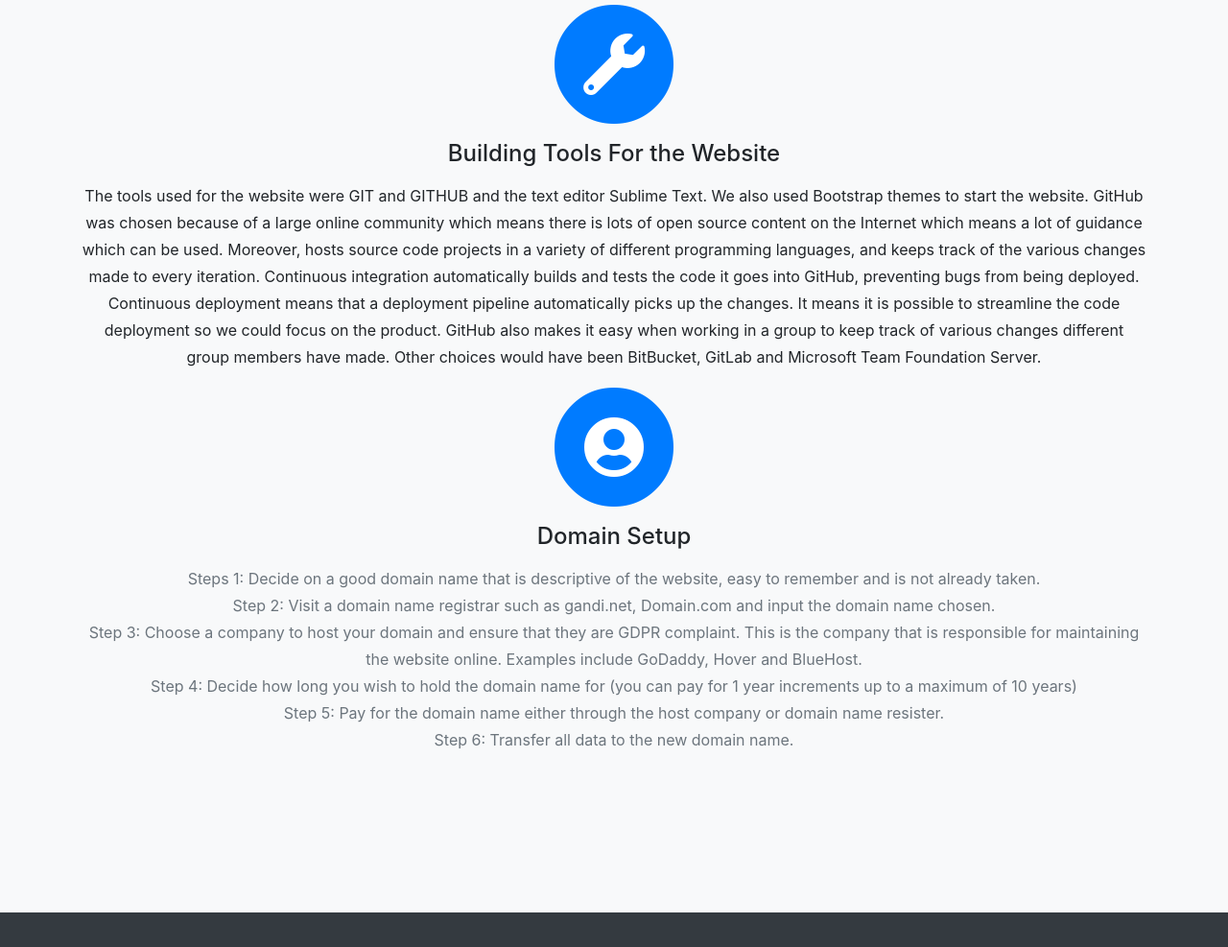
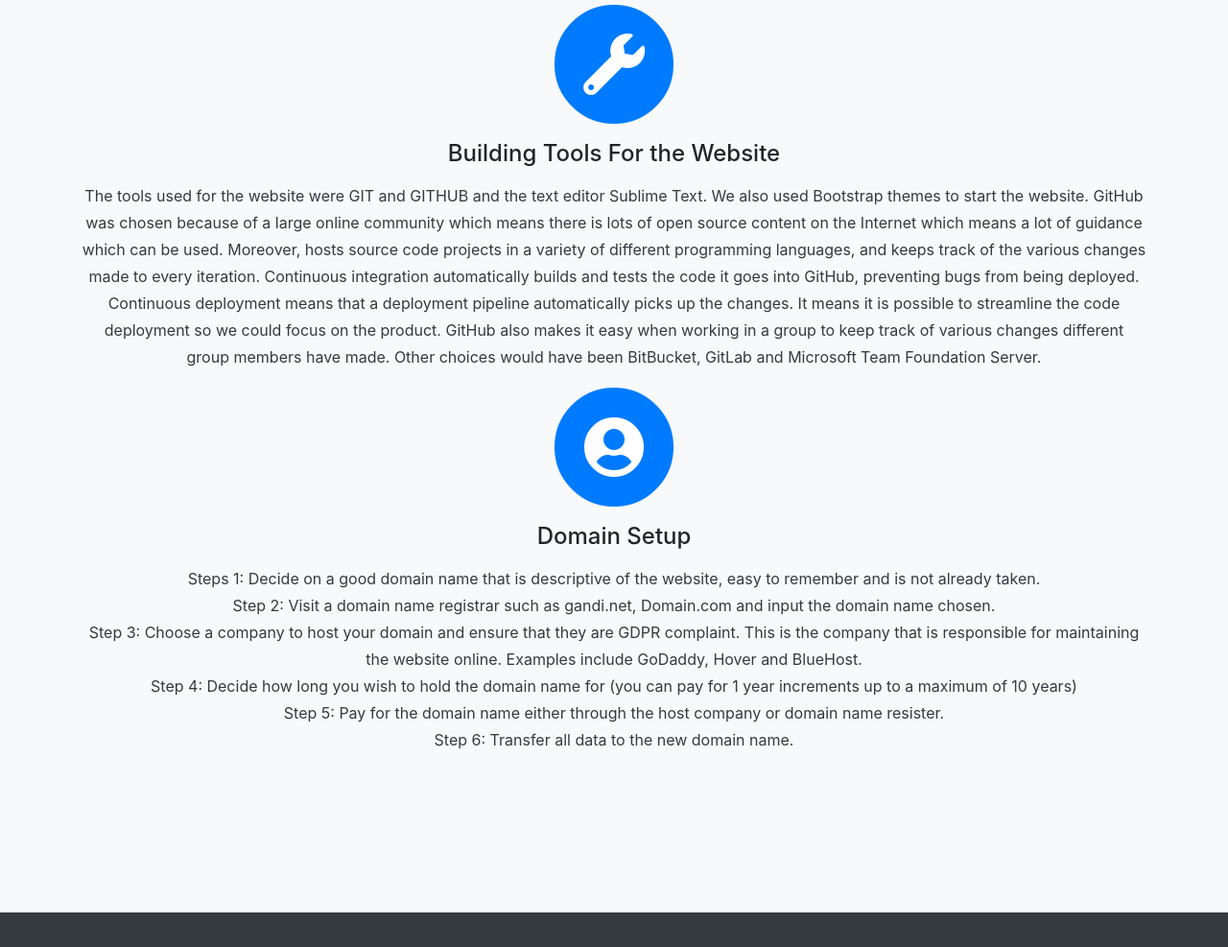
Before and after one commit to Jawwad-Adel/Jawwad-Adel.github.io, a website with bundled scripts: page index.html in a window 1280 px wide. Shown: the part 4882-5869 px from the top of the page at 96% size. Built offline with nearby package versions, Linux system fonts and the light colour scheme; files whose address does not match are found by name; a web font is replaced by a local one.

Commit message:
Update index.html

```diff
--- a/index.html
+++ b/index.html
@@ -329,7 +329,7 @@
             <i class="fas fa-wrench fa-stack-1x fa-inverse"></i>
           </span>
           <h4 class="service-heading">Building Tools For the Website</h4>
-          <p class="text-mute">The tools used for the website were GIT and GITHUB and the text editor Sublime Text. We also used Bootstrap themes to start the website. GitHub was chosen because of a large online community which means there is lots of open source content on the Internet which means a lot of guidance which can be used. Moreover, hosts source code projects in a variety of different programming languages, and keeps track of the various changes made to every iteration. Continuous integration automatically builds and tests the code it goes into GitHub, preventing bugs from being deployed. Continuous deployment means that a deployment pipeline automatically picks up the changes. It means it is possible to streamline the code deployment so we could focus on the product. GitHub also makes it easy when working in a group to keep track of various changes different group members have made. Other choices would have been BitBucket, GitLab and Microsoft Team Foundation Server.</p>
+          <p class="text-dark">The tools used for the website were GIT and GITHUB and the text editor Sublime Text. We also used Bootstrap themes to start the website. GitHub was chosen because of a large online community which means there is lots of open source content on the Internet which means a lot of guidance which can be used. Moreover, hosts source code projects in a variety of different programming languages, and keeps track of the various changes made to every iteration. Continuous integration automatically builds and tests the code it goes into GitHub, preventing bugs from being deployed. Continuous deployment means that a deployment pipeline automatically picks up the changes. It means it is possible to streamline the code deployment so we could focus on the product. GitHub also makes it easy when working in a group to keep track of various changes different group members have made. Other choices would have been BitBucket, GitLab and Microsoft Team Foundation Server.</p>
         </div>
         <div class="col-md-12">
           <span class="fa-stack fa-4x">
@@ -337,7 +337,7 @@
             <i class="fas fa-user-circle fa-stack-1x fa-inverse"></i>
           </span>
           <h4 class="service-heading">Domain Setup</h4>
-          <p class="text-muted">Steps 1: Decide on a good domain name that is descriptive of the website, easy to remember and is not already taken.<br />
+          <p class="text-dark">Steps 1: Decide on a good domain name that is descriptive of the website, easy to remember and is not already taken.<br />
 Step 2:  Visit a domain name registrar such as gandi.net, Domain.com and input the domain name chosen.<br />
 Step 3: Choose a company to host your domain and ensure that they are GDPR complaint. This is the company that is responsible for maintaining the website online. Examples include GoDaddy, Hover and BlueHost.<br />
 Step 4: Decide how long you wish to hold the domain name for (you can pay for 1 year increments up to a maximum of 10 years)<br />
```
